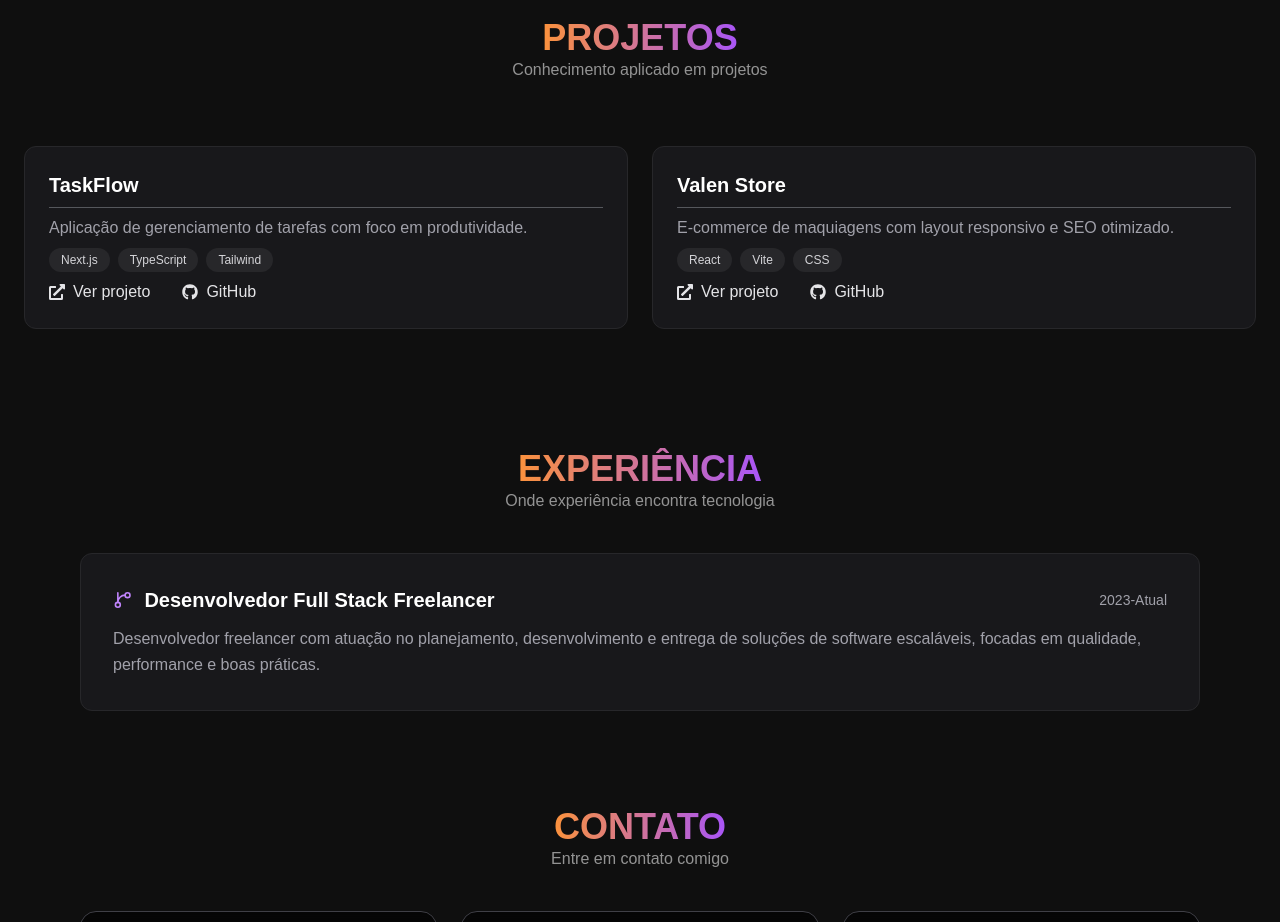
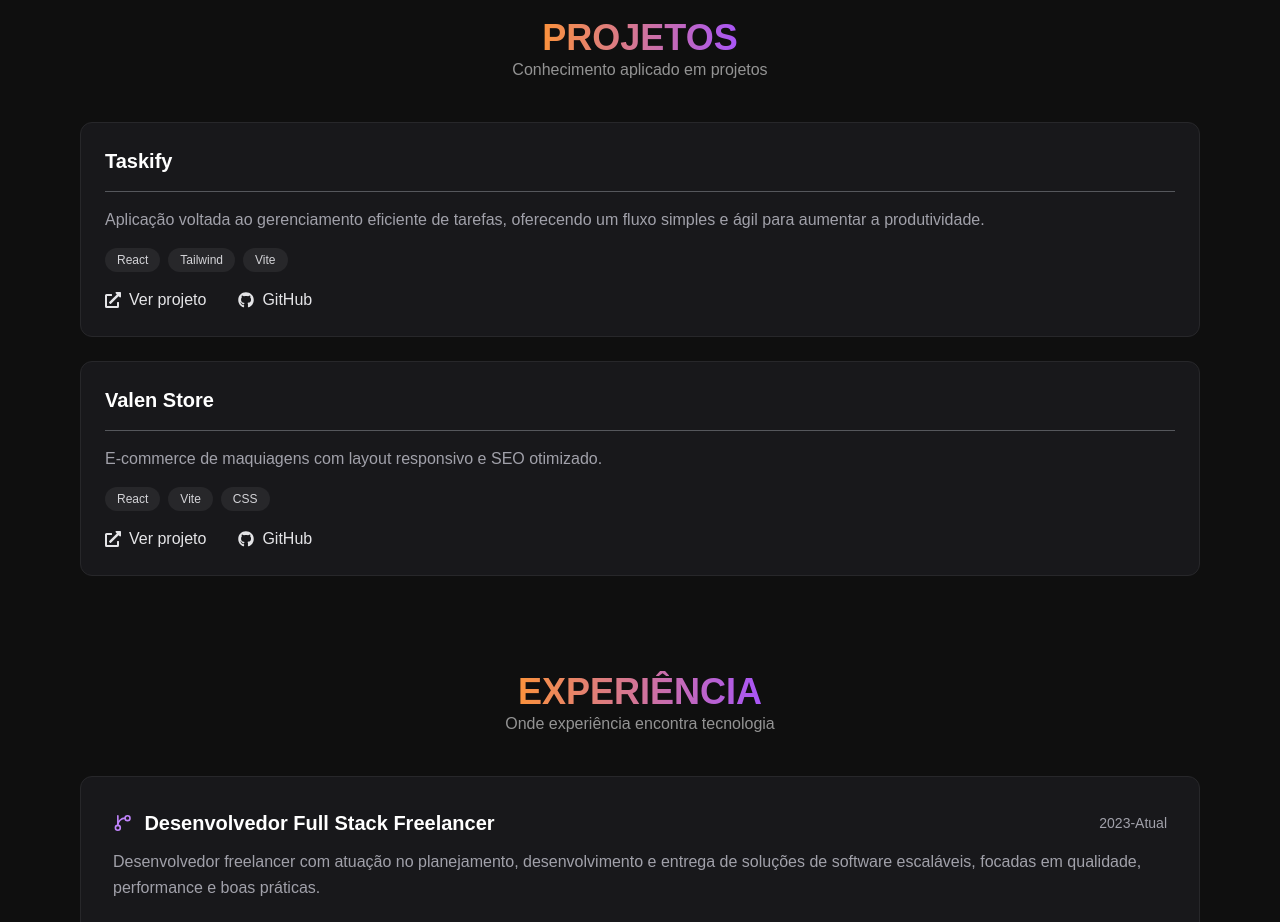
Before and after one commit to Victornck/portfolio-pessoal, a React (Vite) app: page / in a window 1280 px wide. Shown: the part 820-1742 px from the top of the page. Built offline with nearby package versions, Linux system fonts and the light colour scheme.

Commit message:
feat: add my projects

```diff
--- a/src/Pages/Projects.jsx
+++ b/src/Pages/Projects.jsx
@@ -3,13 +3,14 @@ import { Separator } from "@/components/ui/separator";
 
 const projects = [
   {
-    title: "TaskFlow",
+    title: "Taskify",
     description:
-      "Aplicação de gerenciamento de tarefas com foco em produtividade.",
-    stack: ["Next.js", "TypeScript", "Tailwind"],
-    demo: "https://taskflow.vercel.app",
-    repo: "https://github.com/seuuser/taskflow",
+      "Aplicação voltada ao gerenciamento eficiente de tarefas, oferecendo um fluxo simples e ágil para aumentar a produtividade.",
+    stack: ["React", "Tailwind", "Vite"],
+    demo: "https://taskify-rho-five.vercel.app",
+    repo: "https://github.com/Victornck/Taskify",
   },
+
   {
     title: "Valen Store",
     description:
@@ -31,11 +32,11 @@ function Projects() {
       </p>
 
       <div>
-        <div className="mt-10 grid gap-6 md:grid-cols-2 mx-auto p-6">
+        <div className="mt-10 max-w-6xl mx-auto px-4 space-y-6">
           {projects.map((project, index) => (
             <div
               key={index}
-              className="space-y-2 p-6 rounded-xl bg-zinc-900 border border-zinc-800 text-left"
+              className="space-y-4 p-6 rounded-xl bg-zinc-900 border border-zinc-800 text-left"
             >
               <h3 className="text-xl font-semibold text-white">
                 {project.title}
```
